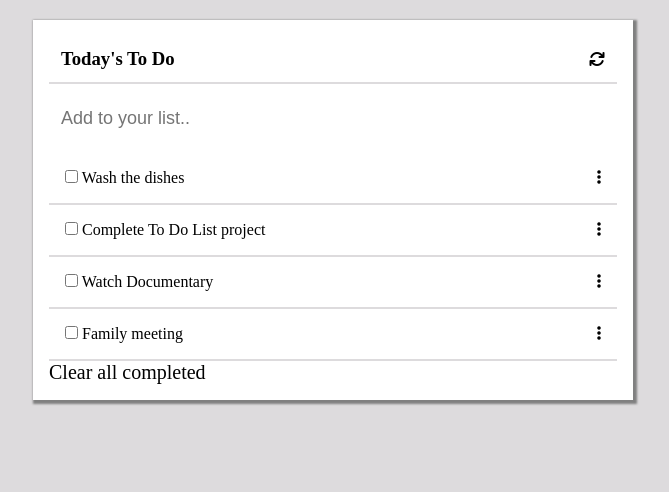
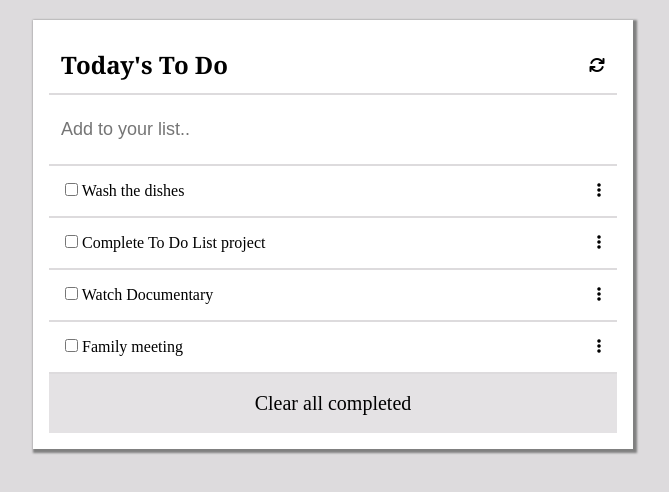
Before and after one commit to principlebrothers/To-do-list, a website built with webpack: page dist/index.html in a window 1280 px wide. Shown: the whole page, without its empty margins (307-976 px from the left). Built offline with nearby package versions, Linux system fonts and the light colour scheme.

Commit message:
Fix linter error

```diff
--- a/dist/index.html
+++ b/dist/index.html
@@ -9,13 +9,15 @@
 <body>
     <section class="main-page">
         <div class="header">
-            <h3>Today's To Do</h3>
+            <h2 class="header-text">Today's To Do</h2>
             <i class="fa-solid fa-arrows-rotate fa-icon"></i>
         </div>
-        <label for="userInput" class="userInput"></label>
+        <div class="input-container">
+            <label for="userInput" class="userInput"></label>
         <input name="userInput" id="userInput" placeholder="Add to your list.."/>
+        </div>
         <div class="todo-container"></div>
-        <div class="items">
+        <div class="clearAll">
             <p class="clear">Clear all completed</p>
         </div>
 
```
Also changed, not shown: dist/runtime.bundle.js (+3 -27 lines), 1 other file.
